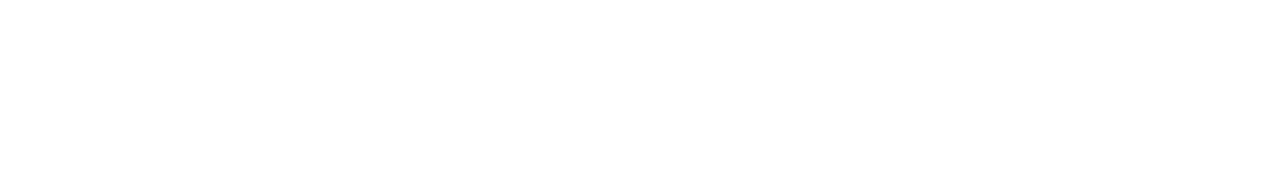
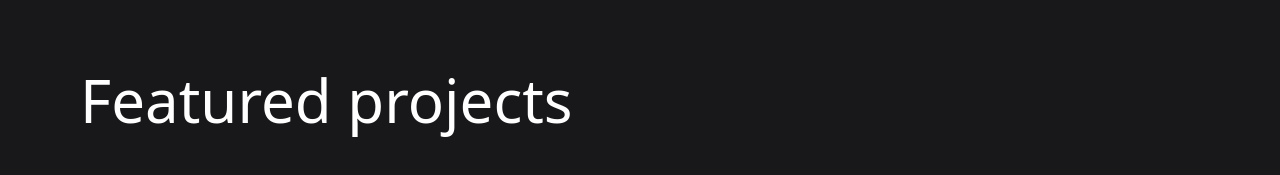
Before and after one commit to kumar1310aryan/WebWhiz, a React (Vite) app in the folder OCHI/: page / in a window 1280 px wide. Shown: the part 3358-3533 px from the top of the page. Before the commit the page ends 3348 px from the top, so only its background shows below. Built offline with nearby package versions, Linux system fonts and the light colour scheme.

Commit message:
ochi featured projects

```diff
--- a/OCHI/src/App.jsx
+++ b/OCHI/src/App.jsx
@@ -3,6 +3,7 @@
 import Marquee from "./components/Marquee";
 import About from "./components/About";
 import Eyes from "./components/Eyes";
+import Featured from "./components/Featured";
 function App() {
   return (
     <div className="w-full min-h-screen text-white bg-zinc-900">
@@ -11,6 +12,7 @@
       <Marquee />
       <About />
       <Eyes />
+      <Featured />
     </div>
   );
 }
--- a/OCHI/src/components/Eyes.jsx
+++ b/OCHI/src/components/Eyes.jsx
@@ -8,8 +8,8 @@
       let mouseX = e.clientX;
       let mouseY = e.clientY;
 
-      let deltaX = mouseX - window.innerWidth / 2;
-      let deltaY = mouseY - window.innerHeight / 2;
+      let deltaY = mouseX - window.innerWidth / 2;
+      let deltaX = mouseY - window.innerHeight / 2;
 
       var angle = Math.atan2(deltaX, deltaY) * (180 / Math.PI);
       setRotate(angle);
--- /dev/null
+++ b/OCHI/src/components/Featured.jsx
@@ -0,0 +1,11 @@
+function Featured() {
+  return (
+    <div className="w-full py-20 ">
+      <div className="w-full px-20 border-b-[1px] border-zinc-500 pb-20">
+        <h1 className="text-6xl">Featured projects</h1>
+      </div>
+    </div>
+  );
+}
+
+export default Featured;
```
